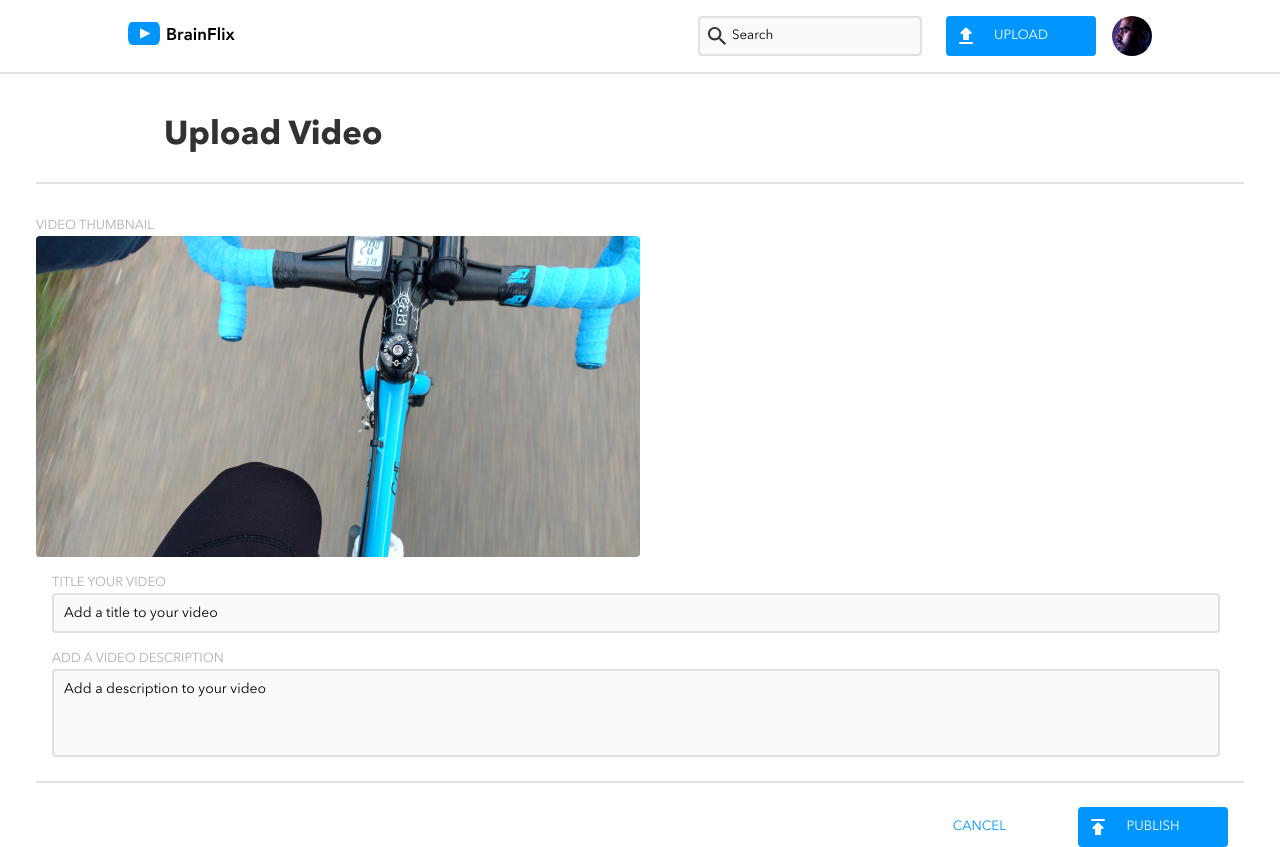
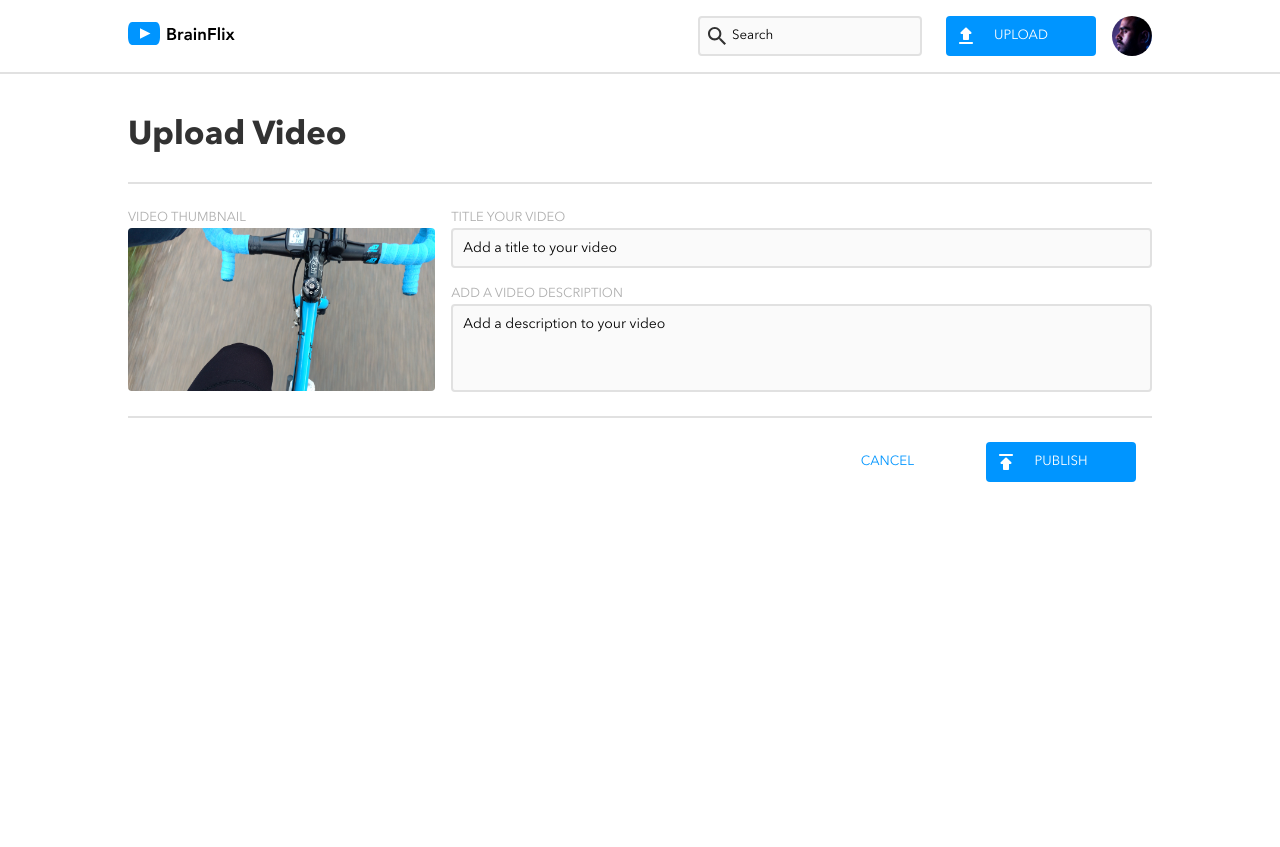
Before and after one commit to AlirezaAnzali/BrainFlix, a React (Create React App) app: page /upload in a window 1280 px wide. After the commit the page ends 800 px from the top, so only its background shows below. Built offline with nearby package versions, Linux system fonts and the light colour scheme.

Commit message:
add upload page desktop

```diff
--- a/src/pages/Upload/Upload.scss
+++ b/src/pages/Upload/Upload.scss
@@ -8,6 +8,9 @@
     padding: 0 1rem;
     @include tablet {
         padding: 0 2.25rem;
+    }
+    @include desktop {
+        padding: 0 8rem;
     }
     &__title {
         @include tablet {
@@ -23,10 +26,6 @@
                 line-height: 2.75rem;
                 margin: 2.5rem 0 1.5rem 0;
             }
-            @include desktop {
-                margin-left: 8rem;
-                margin-right: 1rem;
-            }
         }
     }
     &__main {
@@ -35,11 +34,19 @@
         @include tablet {
             border-bottom: .125rem solid $Mercury;
         }
+        @include desktop {
+            flex-direction: row;
+            padding: 1.5rem 0;
+        }
         &__picture {
             width: 100%;
             margin-bottom: 1rem;
             @include tablet {
                 margin-top: 2rem;
+            }
+            @include desktop {
+                width: 30%;
+                margin: 0;
             }
             &__container {
                 width: 100%;
@@ -49,6 +56,9 @@
                 overflow: hidden;
                 @include tablet {
                     width: 50%;
+                }
+                @include desktop {
+                    width: 100%;
                 }
                 &__image {
                     max-height:100%;
@@ -64,17 +74,26 @@
                 flex-grow: 1;
             }
             @include desktop {
-                padding: 0 1.5rem 0 1rem;
+                padding: 0 0 0 1rem;
             }
             &__title {
                 height: 2.5rem;
                 margin-bottom: 1rem;
+                @include desktop {
+                    max-height: 2.5rem;
+                }
             }
             &__description {
                 height: 5.5rem;
                 margin-bottom: 1rem;
                 @include tablet {
                     margin-bottom: 1.5rem;
+                }
+                @include desktop {
+                    margin-bottom: 0;
+                    align-self: flex-end;
+                    flex-grow: 1;
+                    display:flex;
                 }
             }
         }
```
